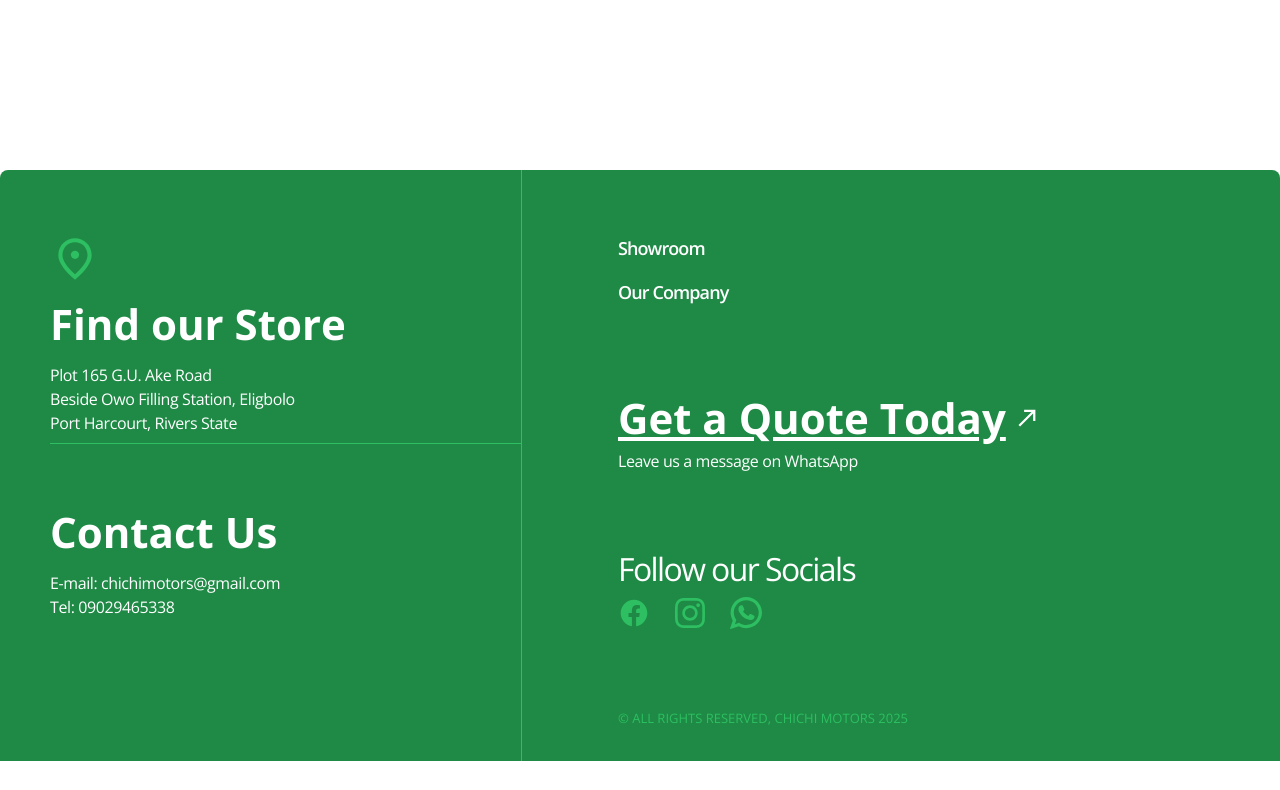
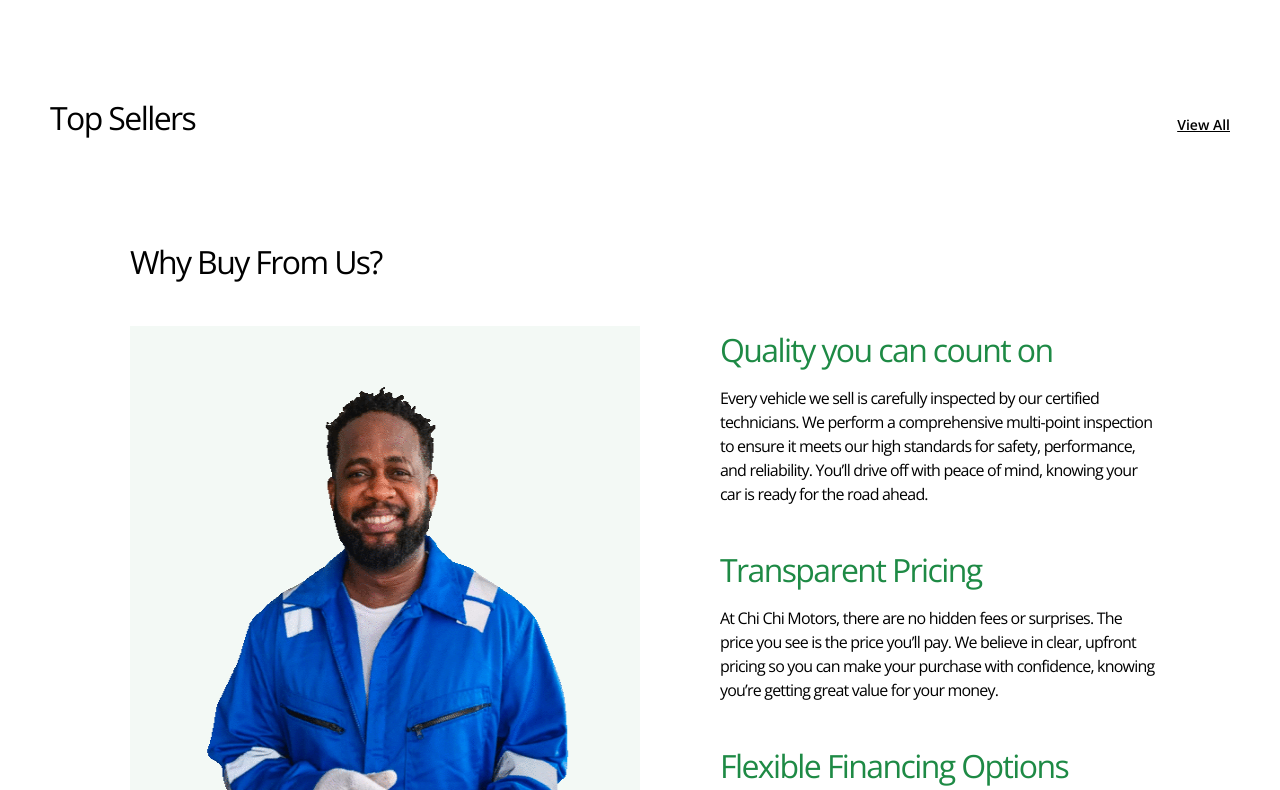
Before and after one commit to HenryAgu/Chichi-Motors, a Next.js app: page / in a window 1280 px wide. Shown: the part 630-1420 px from the top of the page. Before the commit the page ends 1391 px from the top, so only its background shows below. Built offline with nearby package versions, Linux system fonts and the light colour scheme.

Commit message:
feat: why buy from us section

```diff
--- a/src/app/layout.tsx
+++ b/src/app/layout.tsx
@@ -35,7 +35,7 @@
   return (
     <html lang="en">
       <body
-        className={`${openSans.className} container mx-auto antialiased`}
+        className={`${openSans.className} container mx-auto antialiased bg-white`}
       >
         <Navbar/>
         {children}
--- a/src/app/page.tsx
+++ b/src/app/page.tsx
@@ -1,3 +1,4 @@
+import TopSeller from "@/components/TopSeller";
 import Image from "next/image";
 import Link from "next/link";
 import React from "react";
@@ -7,6 +8,11 @@
   alt: string;
 }
 
+interface WhyUs {
+  header: string;
+  content: string;
+}
+
 const carLogos: CarLogos[] = [
   {
     src: "/images/KIA_logo3.png",
@@ -14,7 +20,7 @@
   },
   {
     src: "/images/Toyota_EU 1.png",
-    alt: "kia",
+    alt: "toyota",
   },
   {
     src: "/images/layer1.png",
@@ -34,10 +40,28 @@
   },
 ];
 
+const whyUs: WhyUs[] = [
+  {
+    header: "Quality you can count on",
+    content:
+      "Every vehicle we sell is carefully inspected by our certified technicians. We perform a comprehensive multi-point inspection to ensure it meets our high standards for safety, performance, and reliability. You’ll drive off with peace of mind, knowing your car is ready for the road ahead.",
+  },
+  {
+    header: "Transparent Pricing",
+    content:
+      "At Chi Chi Motors, there are no hidden fees or surprises. The price you see is the price you’ll pay. We believe in clear, upfront pricing so you can make your purchase with confidence, knowing you’re getting great value for your money.",
+  },
+  {
+    header: "Flexible Financing Options",
+    content:
+      "At Chi Chi Motors, there are no hidden fees or surprises. The price you see is the price you’ll pay. We believe in clear, upfront pricing so you can make your purchase with confidence, knowing you’re getting great value for your money.",
+  },
+];
+
 const Home = () => {
   return (
-    <main className="min-h-screen pt-32 px-[50px] bg-white text-black">
-      <section className="flex items-center">
+    <main className="min-h-screen pt-32 bg-white text-black">
+      <section className="flex items-center  px-5 md:px-[50px]">
         <div className="basis-[40%] ml-20 flex flex-col gap-y-6">
           <h1 className="text-black text-[42px] font-bold tracking-tighter leading-[50px]">
             Get <span className="text-brand-green-100">Affordable</span>{" "}
@@ -64,8 +88,42 @@
             className="h-[480px] w-[720px]"
           />
           <div className="flex items-center justify-end mr-24 gap-x-12">
-            {carLogos.map((logo)=>(
-              <Image src={logo.src} alt={logo.alt} height={20} width={141.34} className="h-5 w-fit" key={logo.alt}/>
+            {carLogos.map((logo) => (
+              <Image
+                src={logo.src}
+                alt={logo.alt}
+                height={20}
+                width={141.34}
+                className="h-5 w-fit"
+                key={logo.alt}
+              />
+            ))}
+          </div>
+        </div>
+      </section>
+      {/* Top Seller */}
+      <TopSeller />
+      {/* Why Buy From Us? */}
+      <section className="mb-32 ml-20  px-5 md:px-[50px]">
+        <h3 className="text-[32px] font-normal text-black tracking-tighter">
+          Why Buy From Us?
+        </h3>
+        <div className="mt-10 flex">
+          <div className="basis-[50%]">
+            <Image
+              src="/images/why-us.png"
+              alt="image"
+              width={568}
+              height={590}
+              className="w-[568px] h-[590px] aspect-[568/590]"
+            />
+          </div>
+          <div className="basis-[50%] flex flex-col gap-y-10 ml-20">
+            {whyUs.map((why) => (
+              <div className="flex flex-col max-w-[435px] gap-y-3" key={why.header}>
+                <h5 className="text-brand-green-100 font-normal text-[32px] tracking-tighter">{why.header}</h5>
+                <p className="text-base text-black tracking-tighter">{why.content}</p>
+              </div>
             ))}
           </div>
         </div>
--- /dev/null
+++ b/src/components/TopSeller.tsx
@@ -0,0 +1,22 @@
+import Link from "next/link";
+import React from "react";
+
+const TopSeller = () => {
+  return (
+    <section className="my-24  px-5 md:px-[50px]">
+      <div className="flex justify-between items-baseline">
+        <p className="text-black text-[32px] font-normal tracking-tighter">
+          Top Sellers
+        </p>
+        <Link
+          href="/showroom"
+          className="capitalize underline text-black font-semibold text-sm"
+        >
+          View all
+        </Link>
+      </div>
+    </section>
+  );
+};
+
+export default TopSeller;
```
Also changed, not shown: public/images/why-us.png (added).
